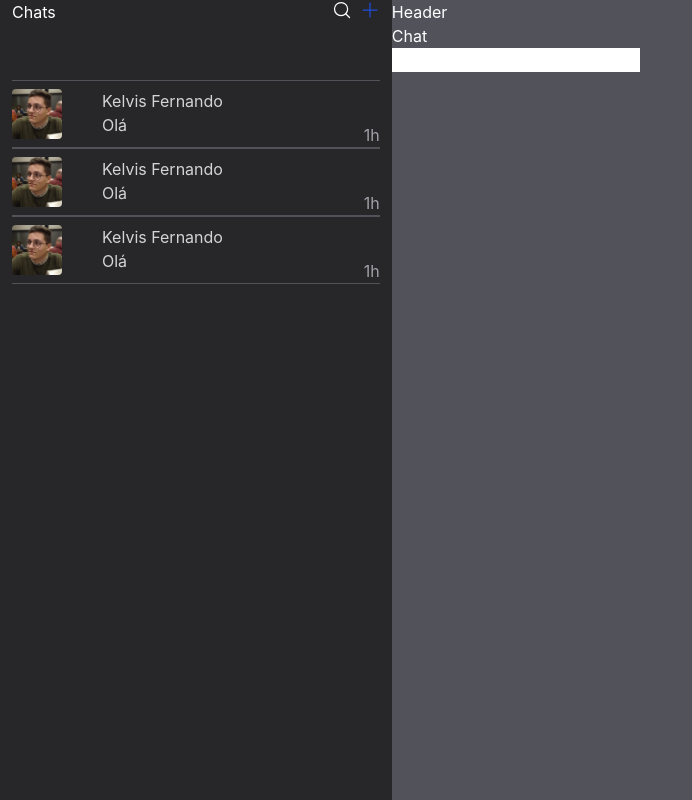
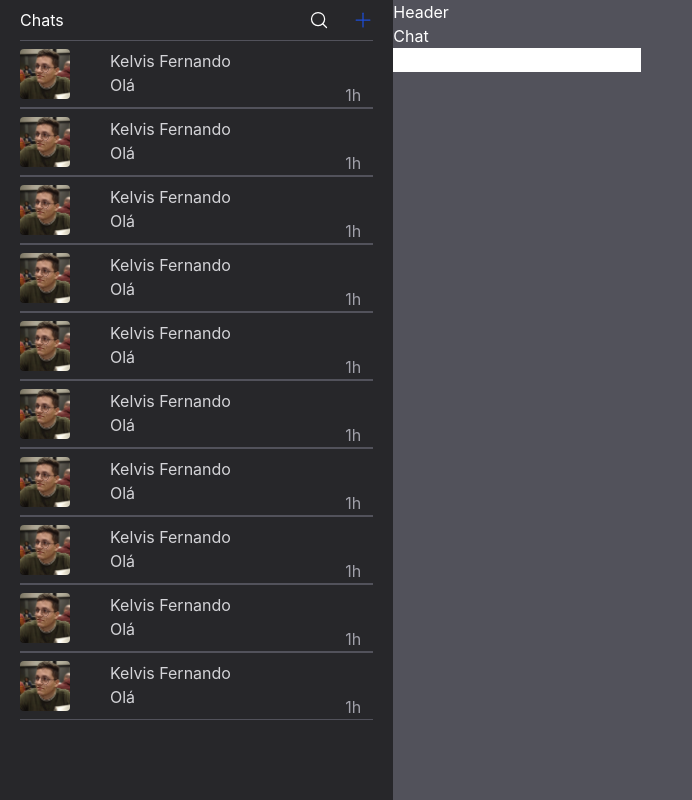
Before and after one commit to Kelvis-fernando/chat-app, a Next.js app: page /chat in a window 1280 px wide. Shown: the whole page, without its empty margins (0-692 px from the left). Built offline with nearby package versions, Linux system fonts and the light colour scheme.

Commit message:
added plugin from tailwind for style scroll bar, and made a overflow on list of contacts

```diff
--- a/next.config.js
+++ b/next.config.js
@@ -3,19 +3,4 @@ const nextConfig = {
    reactStrictMode: true,
 };
 
-const path = require("path");
-const withSass = require("@zeit/next-sass");
-module.exports = withSass({
-   /* bydefault config  option Read For More Optios
-here https://github.com/vercel/next-plugins/tree/master/packages/next-sass
-*/
-   cssModules: true,
-});
-module.exports = {
-   /* Add Your Scss File Folder Path Here */
-   sassOptions: {
-      includePaths: [path.join(__dirname, "styles")],
-   },
-};
-
 module.exports = nextConfig;
--- a/package.json
+++ b/package.json
@@ -24,6 +24,7 @@
     "eslint": "8.16.0",
     "eslint-config-next": "12.1.6",
     "postcss": "^8.4.14",
+    "tailwind-scrollbar": "^1.3.1",
     "tailwindcss": "^3.0.24",
     "typescript": "4.7.2"
   }
--- a/src/pages/chat.tsx
+++ b/src/pages/chat.tsx
@@ -24,7 +24,7 @@ const Chat = () => {
                </div>
                <button
                   onClick={() => setToogleInputView(!toogleInputView)}
-                  className="h-5 hover:text-zinc-300 absolute right-10"
+                  className="h-5 hover:text-zinc-300 absolute right-16"
                >
                   <MagnifyingGlass size={20} className=" font-bold" />
                </button>
@@ -33,6 +33,7 @@ const Chat = () => {
                   className="text-blue-700 hover:text-blue-600 font-bold"
                />
             </div>
+            <div className="overflow-scroll max-h-[85%] overflow-x-hidden scrollbar-thumb-zinc-700 scrollbar-track-transparent scrollbar-thin">
                <ul>
                   <li>
                      <Contacts />
@@ -43,7 +44,62 @@ const Chat = () => {
                   <li>
                      <Contacts />
                   </li>
+                  <li>
+                     <Contacts />
+                  </li>
+                  <li>
+                     <Contacts />
+                  </li>
+                  <li>
+                     <Contacts />
+                  </li>
+                  <li>
+                     <Contacts />
+                  </li>
+                  <li>
+                     <Contacts />
+                  </li>
+                  <li>
+                     <Contacts />
+                  </li>
+                  <li>
+                     <Contacts />
+                  </li>
+                  <li>
+                     <Contacts />
+                  </li>
+                  <li>
+                     <Contacts />
+                  </li>
+                  <li>
+                     <Contacts />
+                  </li>
+                  <li>
+                     <Contacts />
+                  </li>
+                  <li>
+                     <Contacts />
+                  </li>
+                  <li>
+                     <Contacts />
+                  </li>
+                  <li>
+                     <Contacts />
+                  </li>
+                  <li>
+                     <Contacts />
+                  </li>
+                  <li>
+                     <Contacts />
+                  </li>
+                  <li>
+                     <Contacts />
+                  </li>
+                  <li>
+                     <Contacts />
+                  </li>
                </ul>
+            </div>
          </aside>
          <div className={styles.messageArea}>
             <HeaderChat />
--- a/src/styles/chat/Chat.module.scss
+++ b/src/styles/chat/Chat.module.scss
@@ -2,7 +2,7 @@
    @apply flex justify-center relative;
 
    .contactsArea {
-      @apply w-[35%] h-[100vh] bg-zinc-800 px-3 relative;
+      @apply w-[35%] h-[100vh] bg-zinc-800 px-5 relative;
    }
 
    .messageArea {
@@ -14,7 +14,8 @@
    }
 
    .contactsHeader {
-      @apply flex h-20;
+      align-items: center;
+      @apply flex h-10;
       justify-content: space-between;
    }
 }
--- a/src/styles/chat/Contacts.module.scss
+++ b/src/styles/chat/Contacts.module.scss
@@ -6,6 +6,6 @@
    }
 
    .timing {
-      @apply absolute bottom-0 right-0 text-zinc-400;
+      @apply absolute bottom-0 right-3 text-zinc-400;
    }
 }
--- a/tailwind.config.js
+++ b/tailwind.config.js
@@ -1,7 +1,7 @@
 module.exports = {
-  content: ["./src/**/*.{html,js,tsx,jsx}"],
-  theme: {
-    extend: {},
-  },
-  plugins: [],
+   content: ["./src/**/*.{html,js,tsx,jsx}"],
+   theme: {
+      extend: {},
+   },
+   plugins: [require("tailwind-scrollbar")],
 };
```
Also changed, not shown: 1 other file (tests, documents, lock files or other folders). Lines whose indentation alone changed are shown as unchanged.
